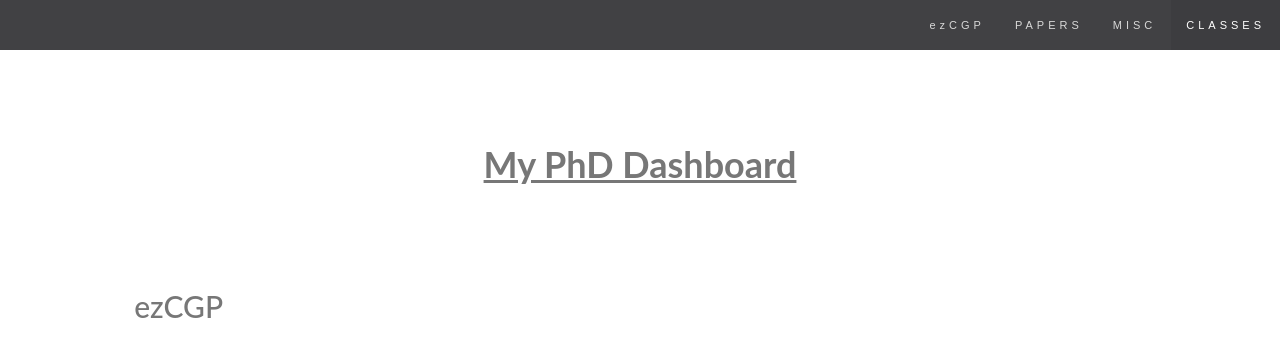
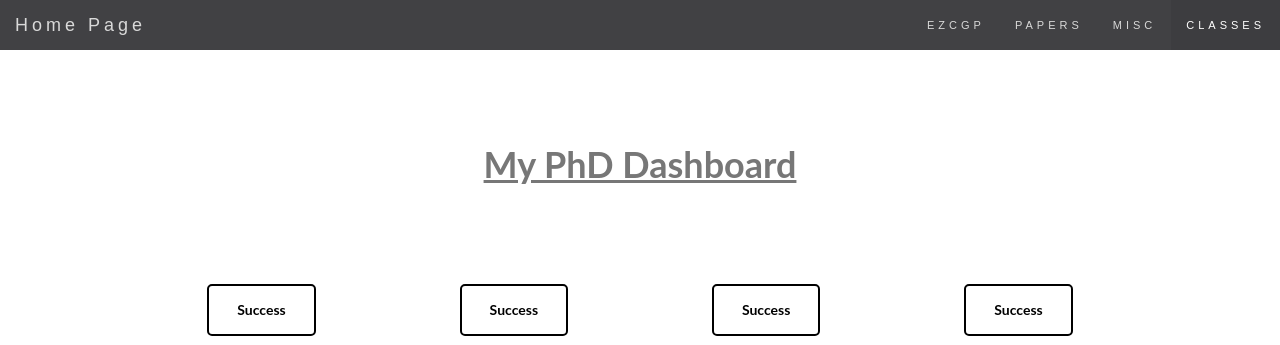
Before and after one commit to roddtalebi/roddtalebi.github.io, a PHP site: page /phd/index.html in a window 1280 px wide. Shown: the top 345 px of the page. Run offline with PHP 8.4, Linux system fonts and the light colour scheme; some libraries are stand-ins or nearby versions.

Commit message:
testing new buttons and js to open in new tab from button

```diff
--- a/phd/all.css
+++ b/phd/all.css
@@ -9,6 +9,24 @@ body {
     padding: 80px 120px;
 }
 
+
+.btn {
+ border: 2px solid black;
+ background-color: inherit;
+ padding: 14px 28px;
+ margin: 1em 5em 1em 5em;
+ /*font-size: 16px;*/
+ cursor: pointer;
+ display: inline-block;
+ border-radius: 5px;
+}
+
+.btn-color {
+ color: black;
+}
+.btn-color:hover {
+ background: #e7e7e7;
+}
 
 .page-title {
  padding: 5em 0em 0em 0em;
--- a/phd/index.html
+++ b/phd/index.html
@@ -39,11 +39,12 @@
           <span class="icon-bar"></span>
           <span class="icon-bar"></span>
         </button>
+        <a class="navbar-brand" href="../index.html">Home Page</a>
       </div>
       <div>
         <div class="collapse navbar-collapse" id="myNavbar">
           <ul class="nav navbar-nav navbar-right">
-            <li><a href="#trelloEzcgp">ezCGP</a></li>
+            <li><a href="#trelloEzcgp">EZCGP</a></li>
             <li><a href="#trelloPapers">PAPERS</a></li>
             <li><a href="#trelloMisc">MISC</a></li>
             <li><a href="#classes">CLASSES</a></li>
@@ -58,6 +59,32 @@
     <center>
       <h1><u><b>My PhD Dashboard</b></u></h1>
     </center>
+  </div>
+
+
+  <div class="container-fluid body-div">
+    <div class="col-md-1"></div>
+    <div class="col-md-10">
+      <center>
+        <button class="btn btn-color" onclick="window.open('https://google.com')">
+          <b>Success</b>
+        </button>
+
+        <button class="btn btn-color">
+          <!--<a href="#">Success</a>-->
+          <b>Success</b>
+        </button>
+        <button class="btn btn-color">
+          <!--<a href="#">Success</a>-->
+          <b>Success</b>
+        </button>
+        <button class="btn btn-color">
+          <!--<a href="#">Success</a>-->
+          <b>Success</b>
+        </button>
+      </center>
+    </div>
+    <div class="col-md-1"></div>
   </div>
 
 
--- a/phd/navbar.css
+++ b/phd/navbar.css
@@ -38,5 +38,5 @@
 .dropdown-menu li a:hover {
     background-color: #555 !important;
 }
-/* to add the logo to the navbar, had to change the padding */
-.navbar-brand {padding: 0px; padding-left: 5px}
+/* to add the logo to the navbar, had to change the padding
+.navbar-brand {padding: 0px; padding-left: 5px}*/
```
